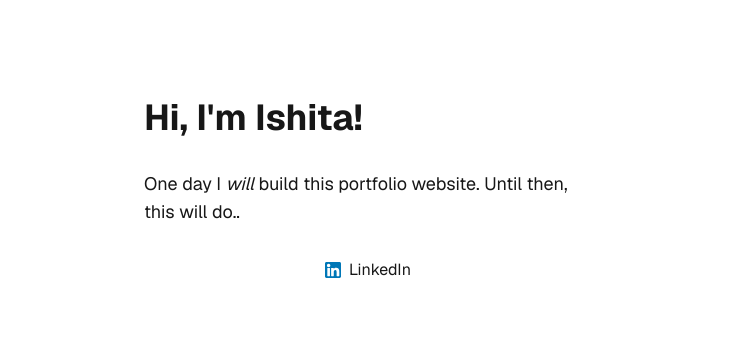
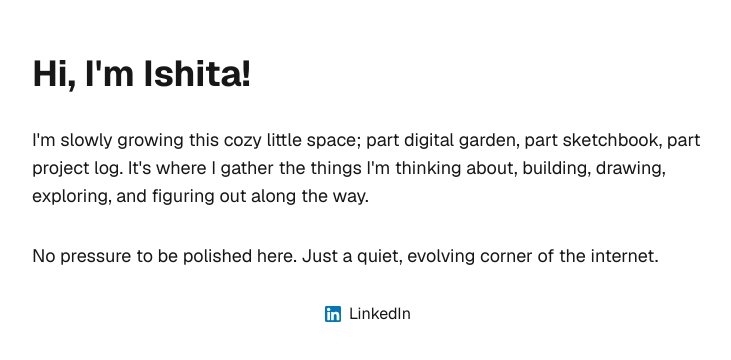
Before and after one commit to IshitaBadole/ishitabadole.github.io, a Next.js app: page / in a window 1280 px wide. Shown: the part 210-570 px from the top of the page, without its empty margins (272-1003 px from the left). Built offline with nearby package versions, Linux system fonts and the light colour scheme.

Commit message:
feat: update README and layout to reflect site purpose

```diff
--- a/src/app/layout.tsx
+++ b/src/app/layout.tsx
@@ -14,8 +14,8 @@ const geistMono = Geist_Mono({
 });
 
 export const metadata: Metadata = {
-  title: "Create Next App",
-  description: "Generated by create next app",
+  title: "ishita badole's digital garden",
+  description: "my life and other stuff",
 };
 
 export default function RootLayout({
--- a/src/app/page.tsx
+++ b/src/app/page.tsx
@@ -10,8 +10,12 @@ export default function Home() {
             Hi, I&apos;m Ishita!
           </h1>
           </div>
-          <p className="text-lg text-center sm:text-left max-w-md">
-            One day I <i>will</i> build this portfolio website. Until then, this will do..
+          <p className="text-lg text-center sm:text-left max-w-prose">
+            I'm slowly growing this cozy little space; part digital garden, part sketchbook, part
+            project log. It&apos;s where I gather the things I&apos;m thinking about, building, drawing, exploring, and figuring out along the way.
+          </p>
+          <p className="text-lg text-center sm:text-left max-w-prose">
+            No pressure to be polished here. Just a quiet, evolving corner of the internet.
           </p>
           <footer className="row-start-3 flex gap-[24px] flex-wrap items-center justify-center">
           <a
```
Also changed, not shown: 1 other file (tests, documents, lock files or other folders).
